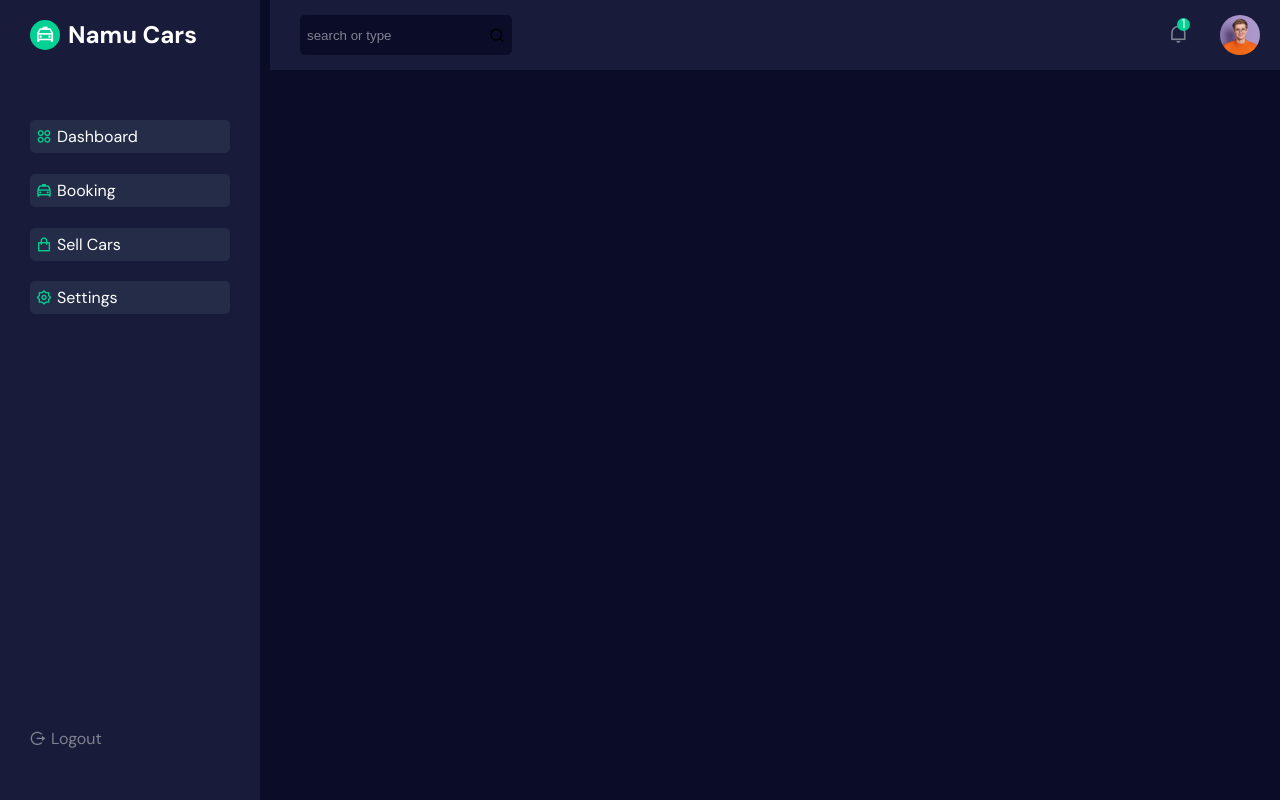
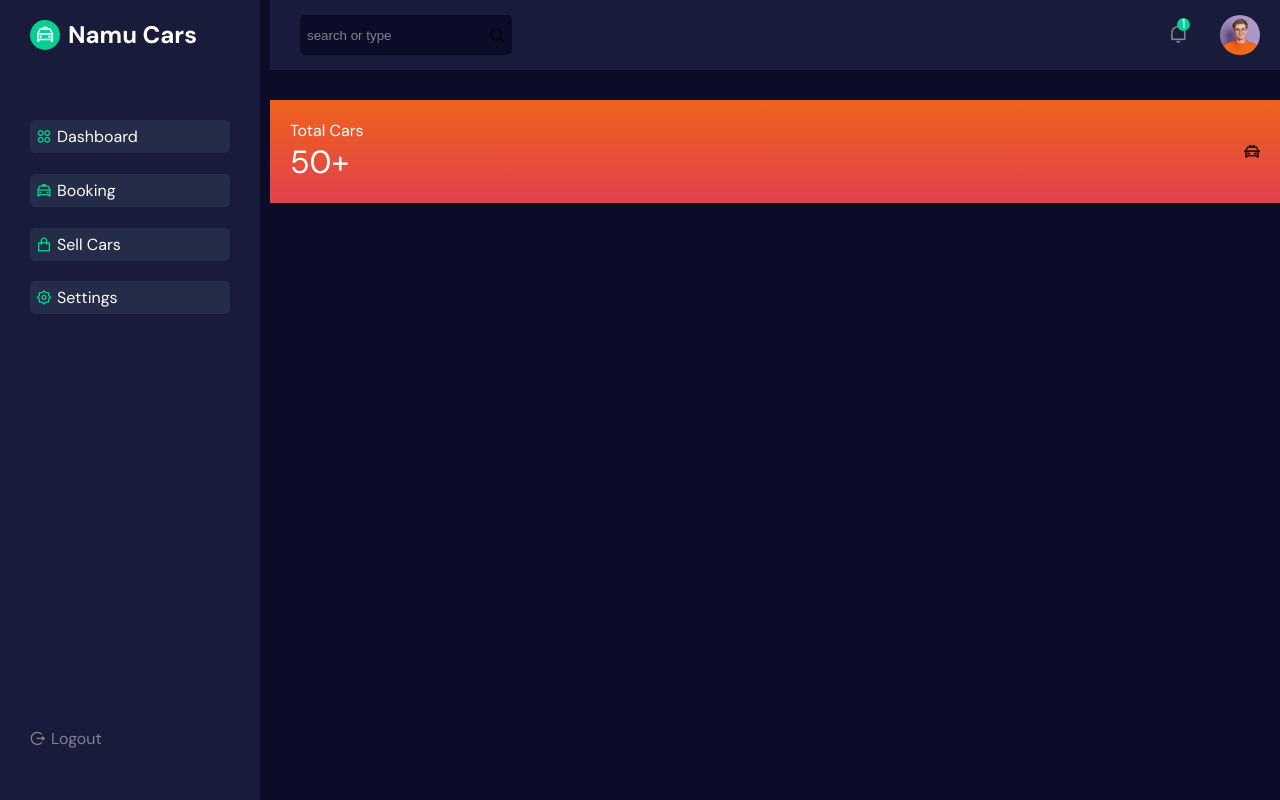
Before and after one commit to musaCODEzz/namu-cars, a React (Create React App) app: page /dashboard in a window 1280 px wide. Built offline with nearby package versions, Linux system fonts and the light colour scheme.

Commit message:
Dashboard content

```diff
--- a/src/pages/Dashboard.jsx
+++ b/src/pages/Dashboard.jsx
@@ -1,8 +1,21 @@
-import React from 'react'
+import React from 'react';
+import "../styles/dashboard.css";
 
 const Dashboard = () => {
   return (
-    <div>Dashboard</div>
+    <div className="dashboard">
+      <div className="dashboard__wrapper">
+        <div className="dashboard__cards">
+          <div className="single__card">
+            <div className="card__content">
+              <h4>Total Cars</h4>
+              <span>50+</span>
+            </div>
+            <span><i class="ri-police-car-line"></i></span>
+          </div>
+        </div>
+      </div>
+    </div>
   )
 }
 
--- /dev/null
+++ b/src/styles/dashboard.css
@@ -0,0 +1,20 @@
+.dashboard{
+    margin-top: 100px;
+}
+.single__card{
+    background: var(--card-01-bg);
+    padding: 20px;
+    display: flex;
+    align-items: center;
+    justify-content: space-between;
+}
+.card__content h4{
+    color: var(--heading-color);
+    font-size: 1rem;
+    font-weight: 400;
+}
+
+.card__content span{
+    color: var(--heading-color);
+    font-size: 2rem;
+}
```
